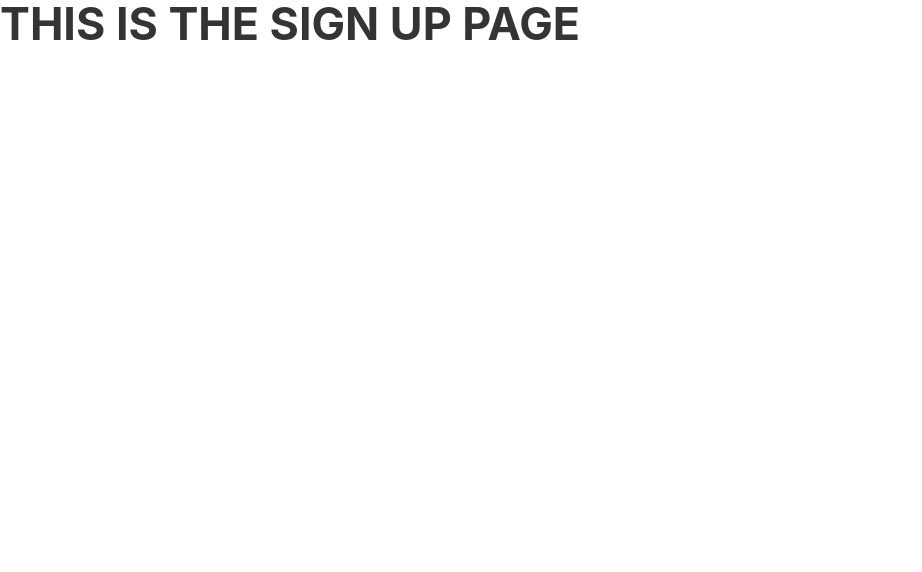
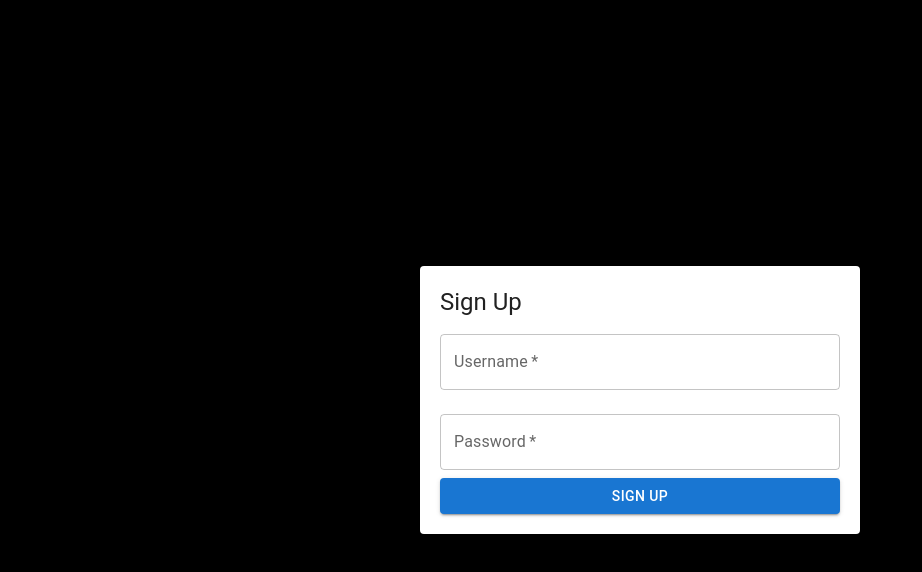
Before and after one commit to louismineo/training-fullstack-login, a React (Vite) app in the folder client/: page /signup in a window 1280 px wide. Shown: the top 572 px of the page, without its empty margins (0-922 px from the left). Built offline with nearby package versions, Linux system fonts and the light colour scheme.

Commit message:
template for the sign up form

```diff
--- a/client/src/components/login.tsx
+++ b/client/src/components/login.tsx
@@ -1,11 +1,12 @@
+import { useDispatch } from "react-redux";
 import { useNavigate } from "react-router-dom"
+import { useState } from "react";
 
 export const Login = () =>
 {
     const navigate = useNavigate();
 
-
-
+    const dispatch = useDispatch();
 
 
     return(
--- a/client/src/components/signup.tsx
+++ b/client/src/components/signup.tsx
@@ -1,8 +1,126 @@
+import React, { ChangeEvent,FormEvent, useState } from 'react';
+import { TextField, Button, Paper, Typography } from '@mui/material';
+
+
 export const SignUp = () =>
 {
+
+    const [signUpFormErrorData, setSignUpFormErrorData] = useState({
+        usernameError:'',
+        plaintextPasswordError:'',
+        deptIdError:''
+    });
+
+    const validateUsername = (input:string)=>
+    {
+        const regex = new RegExp('^[A-Za-z][A-Za-z0-9_]{7,29}$')
+
+
+        if(input.length <4 || input.length >30 )
+            return 'Username must be 4 to 30 characters.'
+        else if (regex.test(input))
+            return 'Username must not contain symbols or numbers.'
+        else
+            return '';
+    }
+
+    const validatePassword = (input:string)=>
+    {
+        const regex = new RegExp('^[A-Za-z][A-Za-z0-9_]{7,29}$')
+
+
+        if(input.length <4 || input.length >30 )
+            return 'Password must be 4 to 30 characters.'
+        else if (regex.test(input))
+            return 'Password must not contain symbols or numbers.'
+        else
+            return '';
+    }
+
+    const validateDepartment = (input:number)=>
+    {
+        if (input<1 || input > 3)
+            return 'Department cannot be empty'
+        else
+            return '';
+    }
+
+    const [signUpFormData, setSignUpFormData] = useState({
+        username:'',
+        password:'',
+        departmentId:1
+    });
+
+    const handleChange = (e:ChangeEvent<HTMLTextAreaElement | HTMLInputElement> ) =>//| SelectChangeEvent<string>)=>
+    {
+        const { name, value } = e.target;
+
+        // if the name of the form input element is "salary", convert the value to a number
+        const newValue = (name === 'departmentId' )? Number(value):value;
+
+
+        console.log(newValue)
+
+        setSignUpFormData({
+            ...signUpFormData,
+            [name]: newValue
+        });
+
+
+        switch(name)
+        {
+            case 'username':
+                setSignUpFormErrorData({...signUpFormErrorData, usernameError:validateUsername(String(newValue))})
+                break;
+            case 'password':
+                setSignUpFormErrorData({...signUpFormErrorData, plaintextPasswordError:validatePassword(String(newValue))})
+                break;
+            case 'departmentId':
+                setSignUpFormErrorData({...signUpFormErrorData, deptIdError:validateDepartment(Number(newValue))})
+                break;
+            default:
+                break;
+        }
+    };
+
+    const handleSignUp = () =>
+    {
+        console.log("sign up button called")
+    }
+
     return (
-        <>
-            <h1>THIS IS THE SIGN UP PAGE</h1>
-        </>
+
+        <div style= {{height:'100vh',backgroundColor:'black',display:'flex',flexDirection:'row',justifyContent : 'center', alignSelf:'center'}}>
+            <Paper style={{ padding: 20, maxWidth: 400, margin: 'auto' }}>
+                <Typography variant="h5" component="h1">Sign Up</Typography>
+                <form>
+                    <TextField
+                    label="Username"
+                    name= "username"
+                    type="username"
+                    value={signUpFormData.username}
+                    onChange={handleChange}
+                    variant="outlined"
+                    fullWidth
+                    margin="normal"
+                    required
+                    />
+                    <TextField
+                    label="Password"
+                    name="password"
+                    type="password"
+                    value={signUpFormData.password}
+                    onChange={handleChange}
+                    variant="outlined"
+                    fullWidth
+                    margin="normal"
+                    required
+                    />
+                    <Button type="submit" variant="contained" color="primary" fullWidth>
+                    Sign Up
+                    </Button>
+                </form>
+            </Paper>
+        </div>
     )
 }
```
Also changed, not shown: client/src/components/addEditPage.tsx (+0 -16 lines), client/src/store/loginSignUpActions.ts (added, +57 -0 lines), 1 other file (tests, documents, lock files or other folders).
